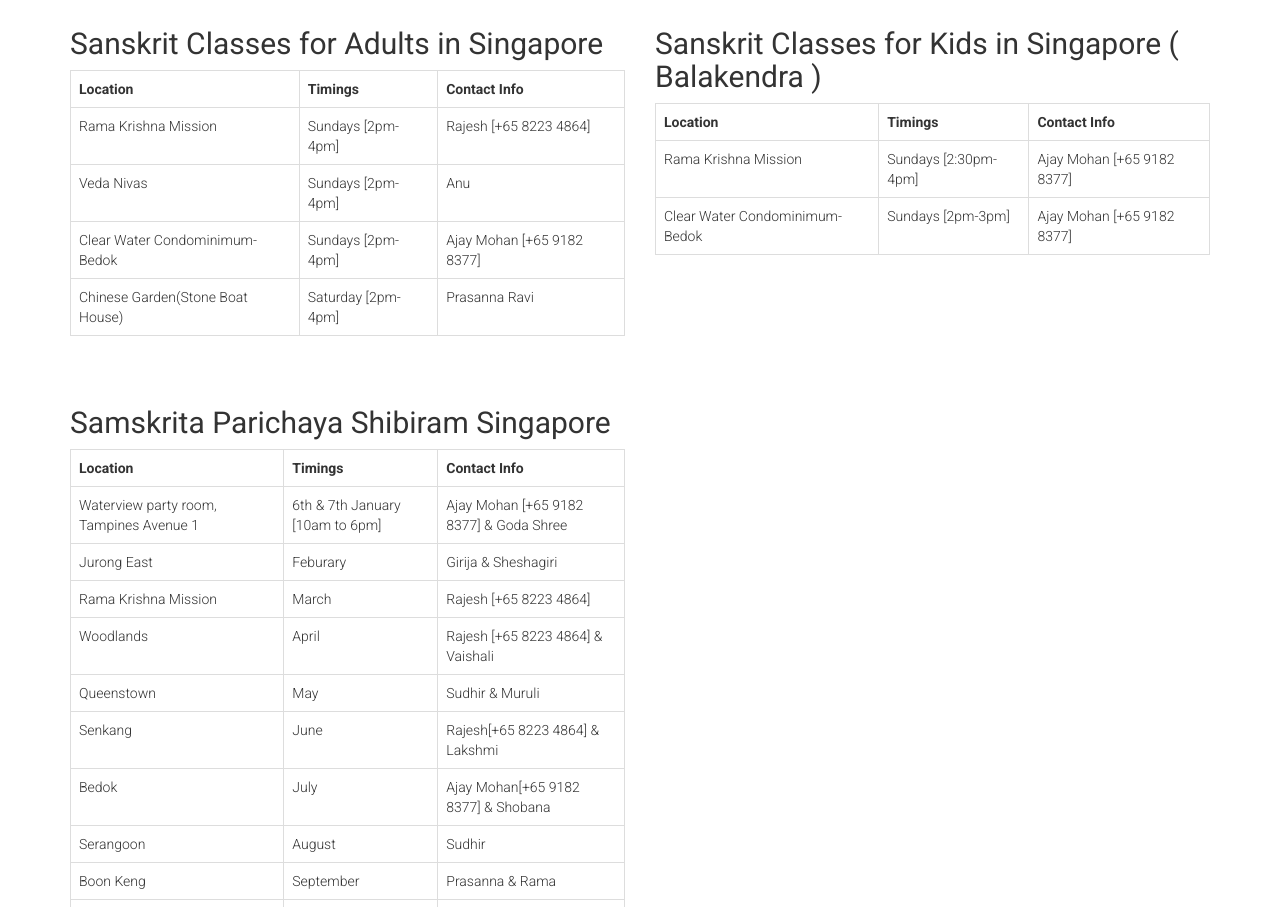
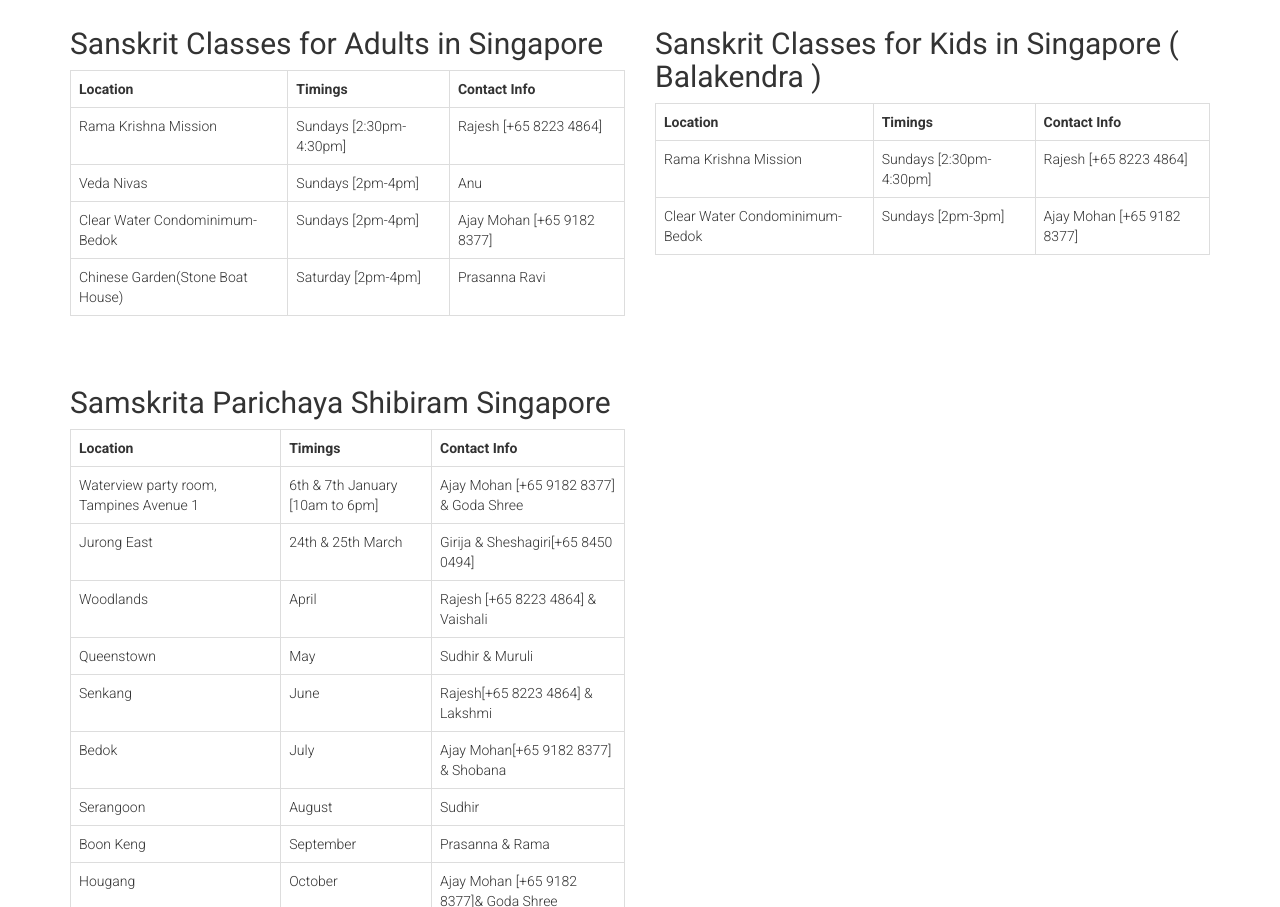
Before and after one commit to SamskritaSingapore/samskritaBharathiSG, a plain HTML site: page index.html in a window 1280 px wide. Shown: the part 1013-1920 px from the top of the page. Drawn offline with nearby package versions, Linux system fonts and the light colour scheme; a web font is replaced by a local one.

Commit message:
Update index.html

```diff
--- a/index.html
+++ b/index.html
@@ -54,7 +54,7 @@
 		</tr>
 		<tr>
 			<td>Rama Krishna Mission </td>
-			<td>Sundays [2pm-4pm]</td>
+			<td>Sundays [2:30pm-4:30pm]</td>
 			<td>Rajesh [+65 8223 4864] </td>
 
 		</tr>
@@ -91,8 +91,8 @@
 		</tr>
 		<tr>
 			<td>Rama Krishna Mission </td>
-			<td>Sundays [2:30pm-4pm]</td>
-			<td>Ajay Mohan [+65 9182 8377]</td>
+			<td>Sundays [2:30pm-4:30pm]</td>
+			<td>Rajesh [+65 8223 4864]</td>
 
 		</tr>
 		<tr>
@@ -115,23 +115,15 @@
 			<th> Timings</th>
 			<th> Contact Info</th>
 
-		</tr>
-		<tr>
+		</tr><tr>
 			<td>Waterview party room, Tampines Avenue 1 </td>
 			<td>6th & 7th January [10am to 6pm]</td>
 			<td>Ajay Mohan [+65 9182 8377] & Goda Shree </td>
 
-		</tr>
-		<tr>
+		</tr><tr>
 			<td>Jurong East </td>
-			<td>Feburary </td>
-			<td>Girija & Sheshagiri </td>
-
-		</tr>
-		<tr>
-			<td>Rama Krishna Mission </td>
-			<td>March </td>
-			<td>Rajesh [+65 8223 4864]</td>
+			<td>24th & 25th March </td>
+			<td>Girija & Sheshagiri[+65 8450 0494] </td>
 
 		</tr><tr>
 			<td>Woodlands </td>
```
